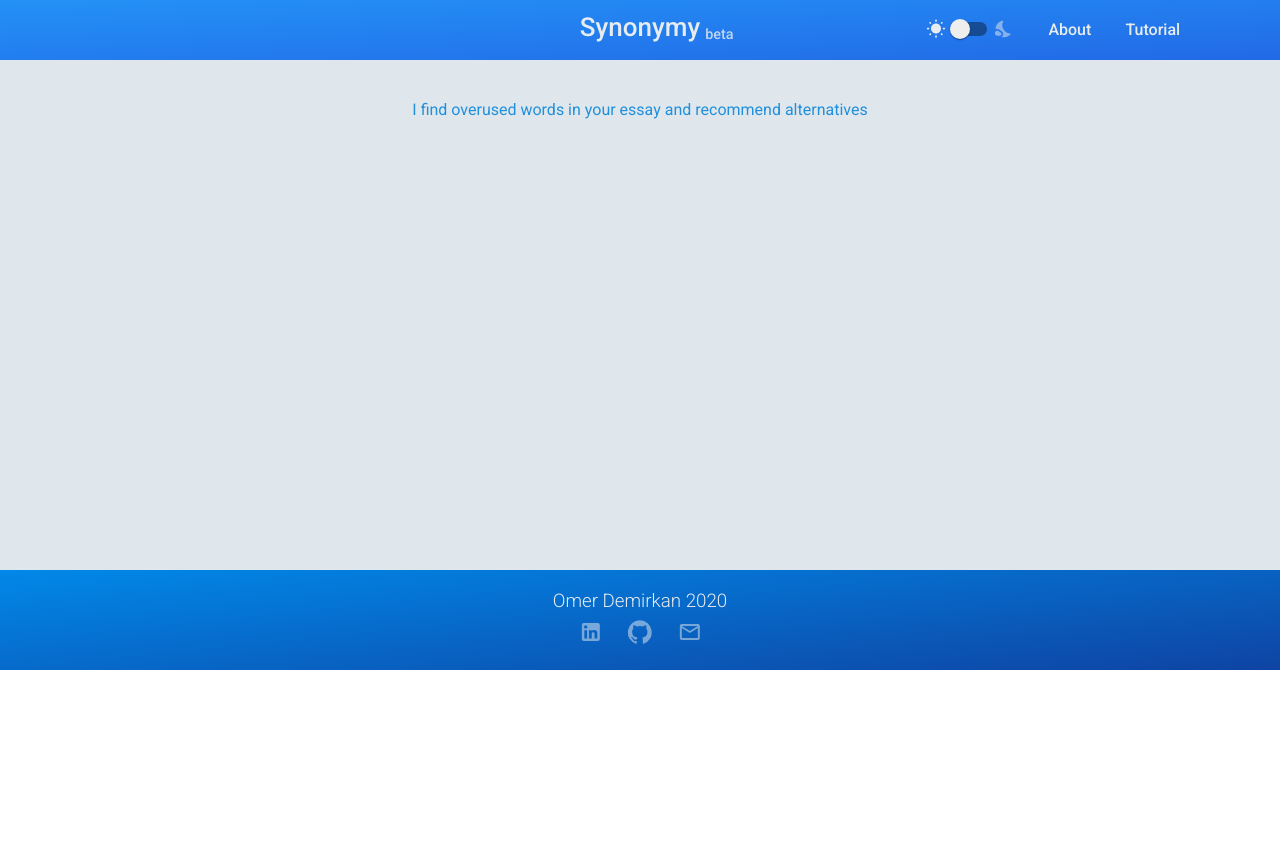
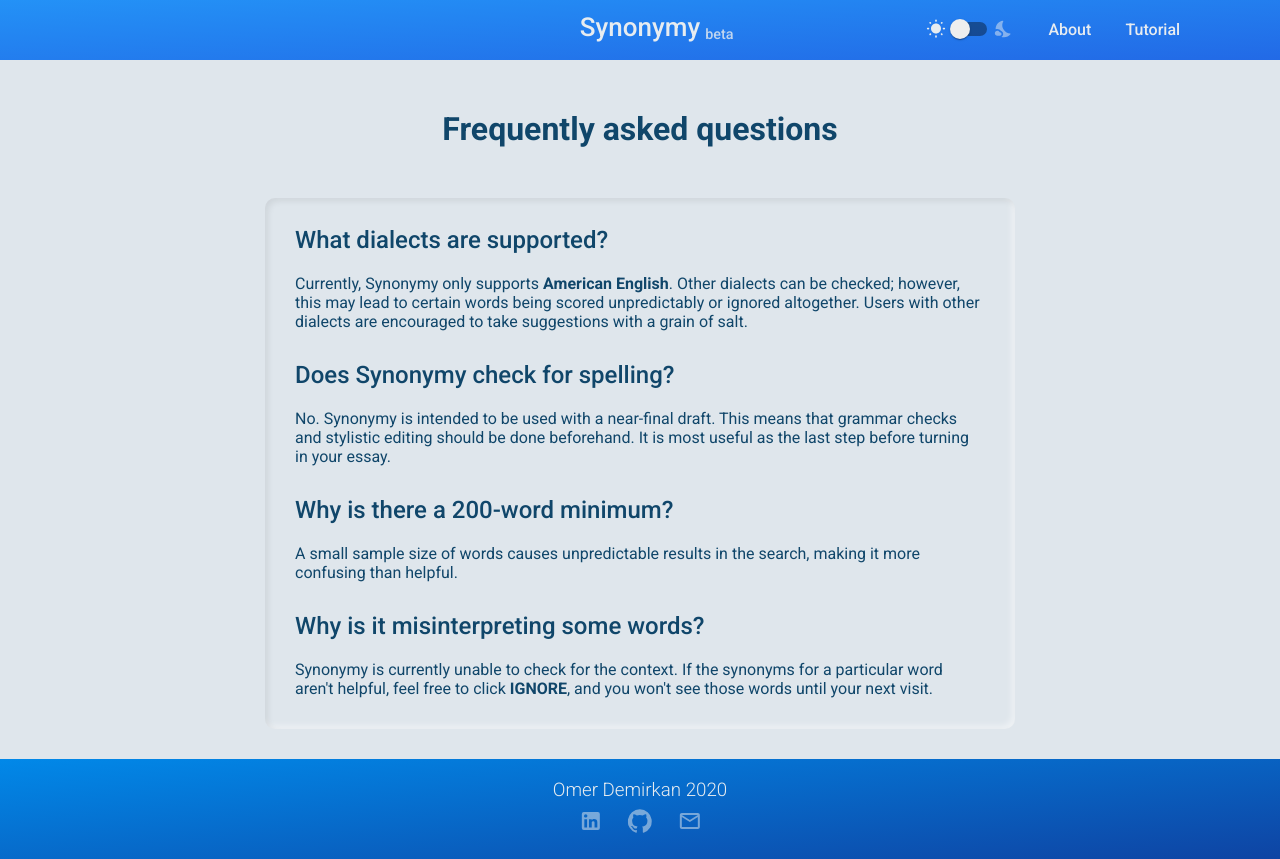
Before and after one commit to omerdemirkan/synonymy, a React (Create React App) app in the folder front-end/: page /faq in a window 1280 px wide. Before the commit the page ends 800 px from the top, so only its background shows below. Built offline with nearby package versions, Linux system fonts and the light colour scheme.

Commit message:
create FAQ page

```diff
--- a/front-end/src/App.css
+++ b/front-end/src/App.css
@@ -1,5 +1,6 @@
 .App {
   font-family: 'Roboto', sans-serif;
   font-weight: 400;
+  min-height: 100vh;
   /* transition: background-color 0.2s ease; */
 }
--- a/front-end/src/App.js
+++ b/front-end/src/App.js
@@ -8,6 +8,7 @@
 import Inspect from './containers/Inspect/Inspect';
 import Footer from './components/Footer/Footer';
 import Tutorial from './containers/Tutorial/Tutorial';
+import FAQ from './components/FAQ/FAQ';
 
 import { Route, Switch } from 'react-router-dom';
 
@@ -22,23 +23,27 @@
   }, []);
 
   return <div className="App">
-    <Navbar/>
 
+      <Navbar/>
 
       <Switch>
-        <Route path="/faq" exact component={Main}/>
+
+        <Route path="/faq" exact component={FAQ}/>
 
         <Route path="/" render={() => {
           return <Main>
-            <Tutorial/>
             <Inspect/>
             <UserInput/>
             <About/>
           </Main>
         }}/>
+
       </Switch>
 
-    <Footer/>
+      <Tutorial/>
+
+      <Footer/>
+
   </div>
 }
 
--- /dev/null
+++ b/front-end/src/components/FAQ/FAQ.js
@@ -0,0 +1,50 @@
+import React from 'react';
+import classes from './FAQ.module.css';
+import { connect } from 'react-redux';
+
+function FAQ(props) {
+    const neuBorder = props.darkMode ? {
+        boxShadow: 'inset 4px 4px 10px rgba(0, 0, 0, 0.18), inset -4px -4px 10px rgba(255, 255, 255, 0.015)'
+    }
+    : {
+        boxShadow: 'inset 3px 3px 6px rgba(0, 0, 0, 0.08), inset -3px -3px 6px rgba(255, 255, 255, 0.5)'
+    }
+    return <div className={classes.FAQ}
+    style={{backgroundColor: props.pallete.backgroundMain, color: props.pallete.userInputText}}>
+        <h1 className={classes.MainHeader}>Frequently asked questions</h1>
+
+        <div className={classes.MainBox} style={neuBorder}>
+
+            <div className={classes.Section}>
+                <h2 className={classes.Question}>What dialects are supported?</h2>
+                <p className={classes.Answer}>Currently, Synonymy only supports <bold>American English</bold>. Other dialects can be checked; however, this may lead to certain words being scored unpredictably or ignored altogether. Users with other dialects are encouraged to take suggestions with a grain of salt.</p>
+            </div>
+
+            <div className={classes.Section}>
+                <h2 className={classes.Question}>Does Synonymy check for spelling?</h2>
+                <p className={classes.Answer}>No. Synonymy is intended to be used with a near-final draft. This means that grammar checks and stylistic editing should be done beforehand. It is most useful as the last step before turning in your essay.</p>
+            </div>
+
+            <div className={classes.Section}>
+                <h2 className={classes.Question}>Why is there a 200-word minimum?</h2>
+                <p className={classes.Answer}>A small sample size of words causes unpredictable results in the search, making it more confusing than helpful.</p>
+            </div>
+
+            <div className={classes.Section}>
+                <h2 className={classes.Question}>Why is it misinterpreting some words?</h2>
+                <p className={classes.Answer}>Synonymy is currently unable to check for the context. If the synonyms for a particular word aren't helpful, feel free to click <bold>IGNORE</bold>, and you won't see those words until your next visit.</p>
+            </div>
+
+        </div>
+    </div>
+}
+
+
+const mapStateToProps = state => {
+    return {
+        pallete: state.pallete.pallete,
+        darkMode: state.pallete.darkMode
+    }
+}
+
+export default connect(mapStateToProps)(FAQ);
--- /dev/null
+++ b/front-end/src/components/FAQ/FAQ.module.css
@@ -0,0 +1,43 @@
+.FAQ {
+    width: 100%;
+    padding: 60px 0 30px;
+    min-height: calc(100vh - 190px);
+    transition: background-color 0.2s ease;
+}
+
+.MainHeader {
+    text-align: center;
+    margin: 50px 5vw;
+}
+
+.MainBox {
+    width: 90%;
+    max-width: 750px;
+    transform: translate(-50%);
+    margin-left: 50%;
+    padding: 8px 30px 1px;
+    border-radius: 10px;
+    transition: box-shadow 0.2s ease;
+    box-sizing: border-box;
+}
+
+.Section {
+    margin-bottom: 30px;
+}
+
+.Question {
+    font-weight: 500;
+}
+
+.Answer {
+
+}
+
+.Answer bold {
+    font-weight: 600;
+}
+
+.Answer::selection, .Question::selection, .MainHeader::selection, .Answer bold::selection {
+    color: inherit;
+    background-color: rgb(196, 196, 196);
+}
--- a/front-end/src/containers/UserInput/UserInput.js
+++ b/front-end/src/containers/UserInput/UserInput.js
@@ -23,7 +23,6 @@
 import CircularProgress from '@material-ui/core/CircularProgress';
 
 const UserInput = props => {
-    console.log(props.loading);
 
     // Controls a snackbar that prompts a new user to click on
     // a word in the sidebar to see its synonyms
```
